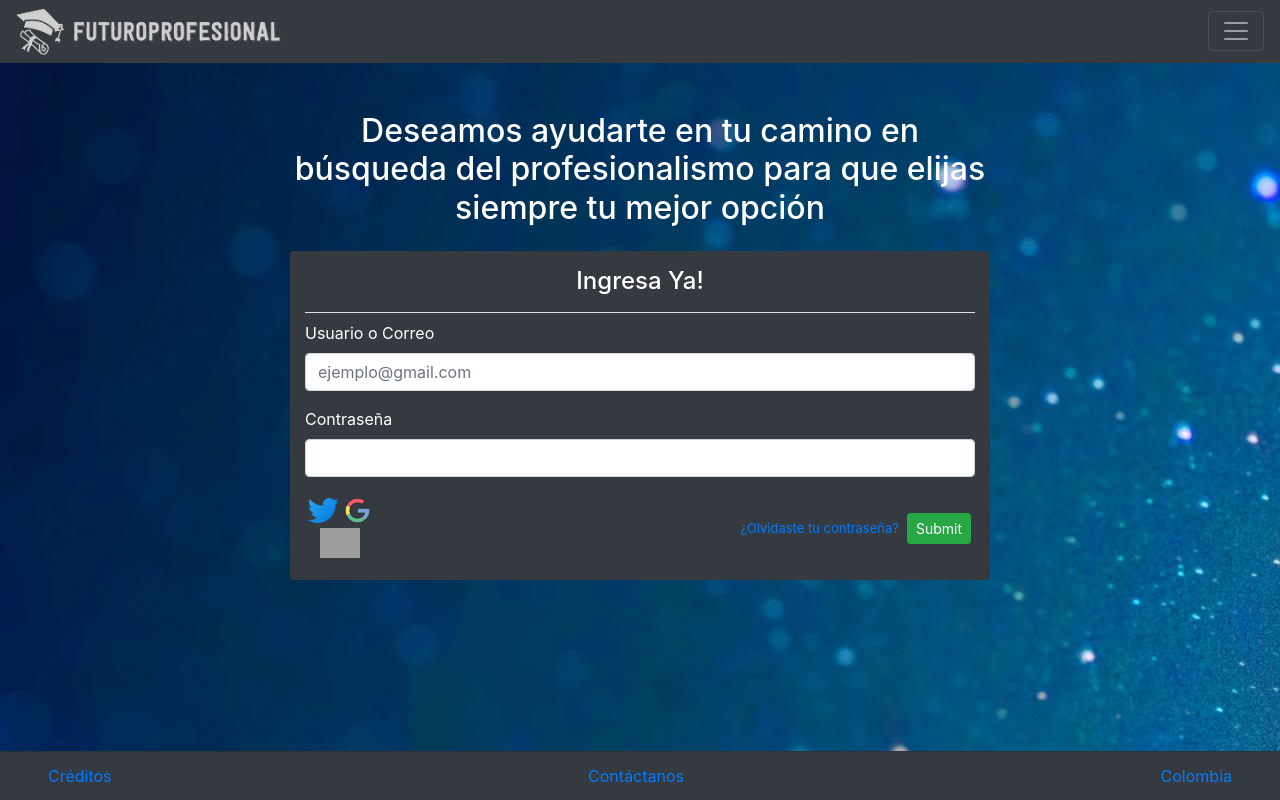
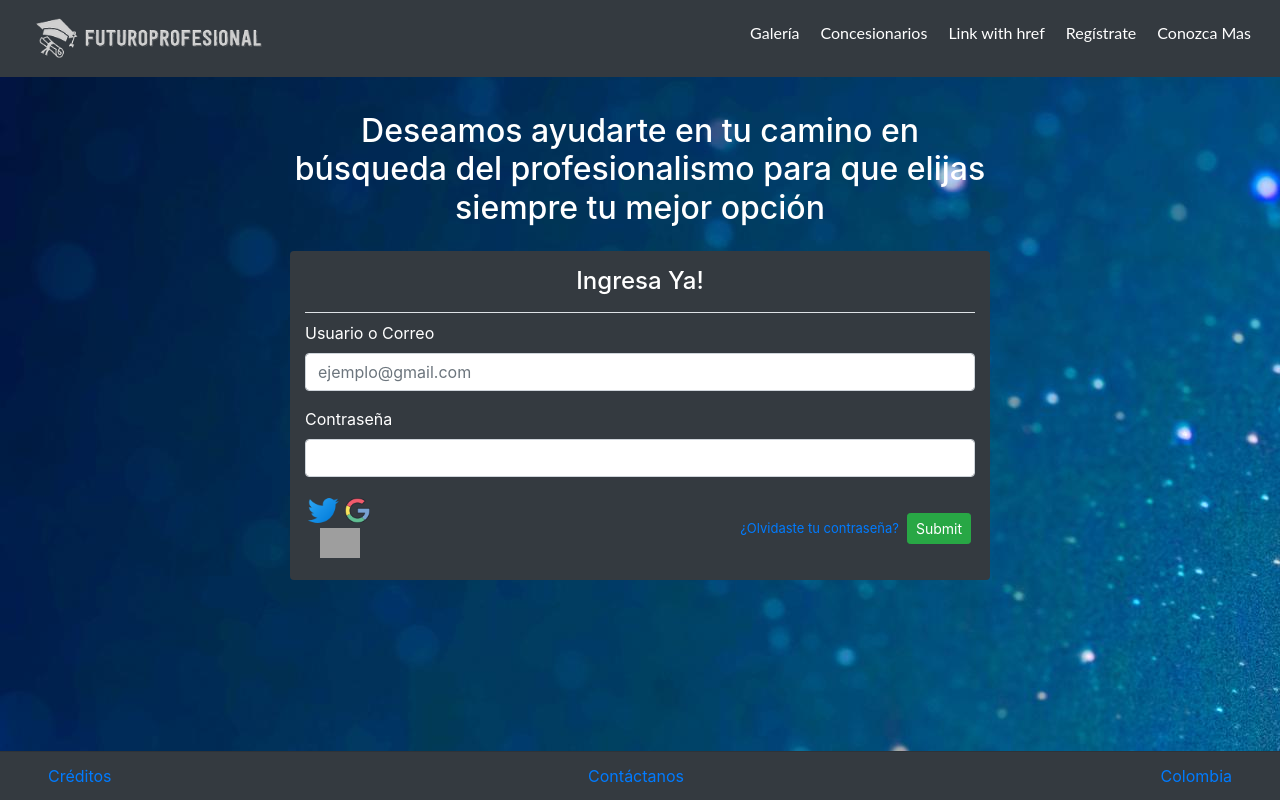
Before and after one commit to WillianOrozco/FuturoProfesional, a React app: page / in a window 1280 px wide. Built offline with nearby package versions, Linux system fonts and the light colour scheme; grey boxes are pictures that could not be loaded.

Commit message:
Cambios del Baldo

```diff
--- a/src/componentes/Header.js
+++ b/src/componentes/Header.js
@@ -1,5 +1,6 @@
 import React from "react";
 import Logo from "../imagenes/LogoPPI.png";
+
 
 export default class Header extends React.Component {
   render() {
@@ -8,58 +9,62 @@ export default class Header extends React.Component {
         <div className="row">
           <div className="col mb-3">
             <div class="fixed-top">
-              <nav className="navbar navbar-dark bg-dark justify-content-between">
-                <div className="contenedorLogo">
-                  <a href="https://futuroprofesional.vercel.app/">
-                    <img
-                      src={Logo}
-                      className="img-fluid"
-                      alt="FuturoProfesional"
-                    />
-                  </a>
-                </div>
-                <button
-                  className="navbar-toggler"
-                  type="button"
-                  data-toggle="collapse"
-                  data-target="#collapseExample"
-                  aria-expanded="false"
-                  aria-controls="collapseExample"
-                >
+
+            <nav class="navbar navbar-expand-lg navbar-dark bg-dark fixed-top">
+
+          <a class="navbar-brand" href="https://futuroprofesional.vercel.app/"><img class="logo" src={Logo} alt=""/></a>
+
+              <ul class="navbar-nav">
+                <li class="nav-item"></li>
+              </ul>
+
+              <button class="navbar-toggler" type="button" data-toggle="collapse" data-target="#nav" aria-controls="navbarNav" aria-expanded="false" aria-label="Toggle navigation">
                 <span class="navbar-toggler-icon"></span>
               </button>
-              </nav>
-              <div className="collapse" id="collapseExample">
-                <ul className="list-group">
-                  <li className="list-group-item rounded-0 active">
-                    <a
-                      className="text-white text-decoration-none"
-                      data-toggle="collapse"
-                      href="#futuroProfesional"
-                      role="button"
-                      aria-expanded="false"
-                      aria-controls="collapseExample"
-                    >
-                      ¿Qué es FuturoProfesional?
+
+              <div class="collapse navbar-collapse" id="nav">
+                <ul class="navbar-nav bg-dark m-0 ml-lg-auto p-3 p-lg-0">
+
+                <li class="nav-item">
+                  <a id="TextNav" class="nav-link text-truncate" href="#galeria">Galería</a>
+                </li>
+
+                <li class="nav-item">
+                  <a id="TextNav" class="nav-link text-truncate" href="#sedes">Concesionarios</a>
+                </li>
+
+                <li class="nav-item">
+                <p>
+                <a id="TextNav" class="nav-link" data-toggle="collapse" href="#collapseExample" role="button" aria-expanded="false" aria-controls="collapseExample">
+                  Link with href
                 </a>
+                </p>
                 </li>
-                  <li className="list-group-item">
-                    <a className="text-decoration-none" href={this.props.link}>
+
+
+                <li class="nav-item">
+                <a id="TextNav" className="nav-link" href={this.props.link}>
                       {this.props.boton}
                   </a>
                 </li>
+
+                <li class="nav-item">
+                  <a id="TextNav" class="nav-link text-truncate" data-target="#codeply" href="#conozcaMas">Conozca Mas</a>
+                </li>
               </ul>
             </div>
-              <div
-                className="card p-2 border-top bg-dark text-white rounded-bottom collapse"
-                id="futuroProfesional"
-              >
-                Futuro Profesional es una página web que tiene como objetivo dar
-                al usuario una guía que pueda reforzar sus pensamientos a la
-                hora de elegir una carrera profesional, brindando una serie de
-                descripciones y carreras profesionales para el usuario, a través
-                de un test realizado en la misma página.
+            </nav>
+
+            <div class="collapse" id="collapseExample">
+            <div class="card card-body">
+              Anim pariatur cliche reprehenderit, enim eiusmod high life accusamus terry richardson ad squid. Nihil anim keffiyeh helvetica, craft beer labore wes anderson cred nesciunt sapiente ea proident.
             </div>
+          </div>
+
+
+
+
+
             </div>
           </div>
         </div>
@@ -67,3 +72,72 @@ export default class Header extends React.Component {
     );
   }
 }
+
+
+
+
+
+
+
+
+              // {/* <nav className="navbar navbar-dark bg-dark justify-content-between">
+              //   <div className="contenedorLogo">
+              //     <a href="https://futuroprofesional.vercel.app/">
+              //       <img
+              //         src={Logo}
+              //         className="img-fluid"
+              //         alt="FuturoProfesional"
+              //       />
+              //     </a>
+              //   </div>
+              //   <button
+              //     className="navbar-toggler"
+              //     type="button"
+              //     data-toggle="collapse"
+              //     data-target="#collapseExample"
+              //     aria-expanded="false"
+              //     aria-controls="collapseExample"
+              //   >
+              //     <span class="navbar-toggler-icon"></span>
+              //   </button>
+              // </nav> */}
+
+              // {/* <div className="collapse" id="collapseExample">
+              //   <ul className="list-group">
+              //     <li className="list-group-item rounded-0 active">
+              //       <a
+              //         className="text-white text-decoration-none"
+              //         data-toggle="collapse"
+              //         href="#futuroProfesional"
+              //         role="button"
+              //         aria-expanded="false"
+              //         aria-controls="collapseExample"
+              //       >
+              //         ¿Qué es FuturoProfesional?
+              //       </a>
+              //     </li>
+              //     <li className="list-group-item">
+              //       <a className="text-decoration-none" href={this.props.link}>
+              //         {this.props.boton}
+              //       </a>
+              //     </li>
+              //   </ul>
+              // </div> */}
+
+              //  <div
+              //   className="card p-2 border-top bg-dark text-white rounded-bottom collapse"
+              //   id="futuroProfesional">
+              //   Futuro Profesional es una página web que tiene como objetivo dar
+              //   al usuario una guía que pueda reforzar sus pensamientos a la
+              //   hora de elegir una carrera profesional, brindando una serie de
+              //   descripciones y carreras profesionales para el usuario, a través
+              //   de un test realizado en la misma página.
+              // </div>
+
+//               </div>
+//           </div>
+//         </div>
+//       </div>
+//     );
+//   }
+// }
--- a/src/componentes/MainCuenta.js
+++ b/src/componentes/MainCuenta.js
@@ -2,6 +2,7 @@ import React from "react";
 import Foto from "../imagenes/FotoPerfil.jpg";
 import Info from "../imagenes/Info.png";
 import Flecha from "../imagenes/Flecha.png";
+
 
 export default class MainCuenta extends React.Component {
   render() {
--- a/src/style/styles.css
+++ b/src/style/styles.css
@@ -1,5 +1,19 @@
+
+.logo{
+  margin-top: -2px;
+    margin-left: 20px;
+    max-height: 40px;
+}
+
+  .nav-item{
+    list-style: none;
+    display: inline;
+
+  }
+
 body {
   background: url("../imagenes/FondoP.jpg");
+
 }
 
 .contenedorLogo {
@@ -17,3 +31,10 @@ body {
 .colorAlerta{
   color: rgb(17, 175, 64);
 }
+
+#TextNav {
+  color: white;
+  font-family: 'Lato', sans-serif;
+  margin-top: 5px;
+  margin-right: 5px;
+}
```
Also changed, not shown: 1 other file. Lines whose indentation alone changed are shown as unchanged.
